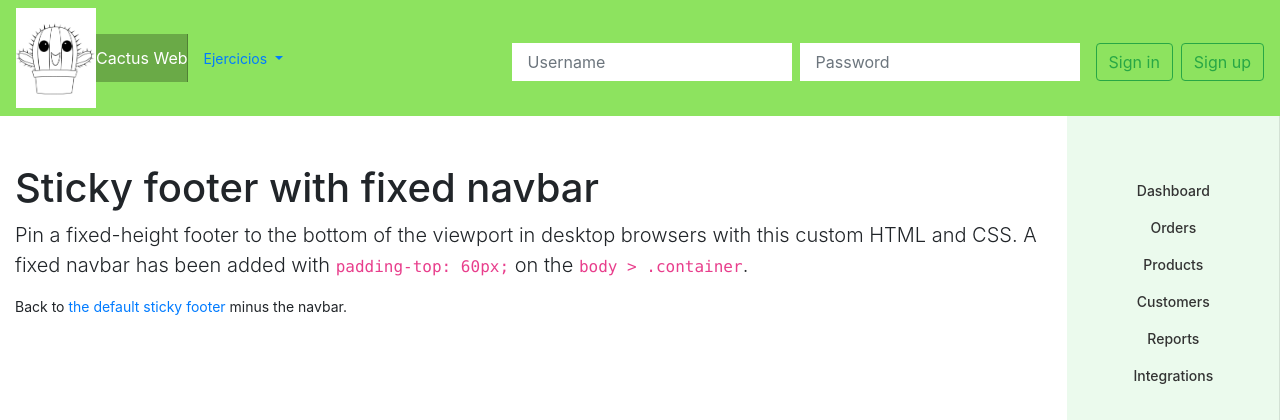
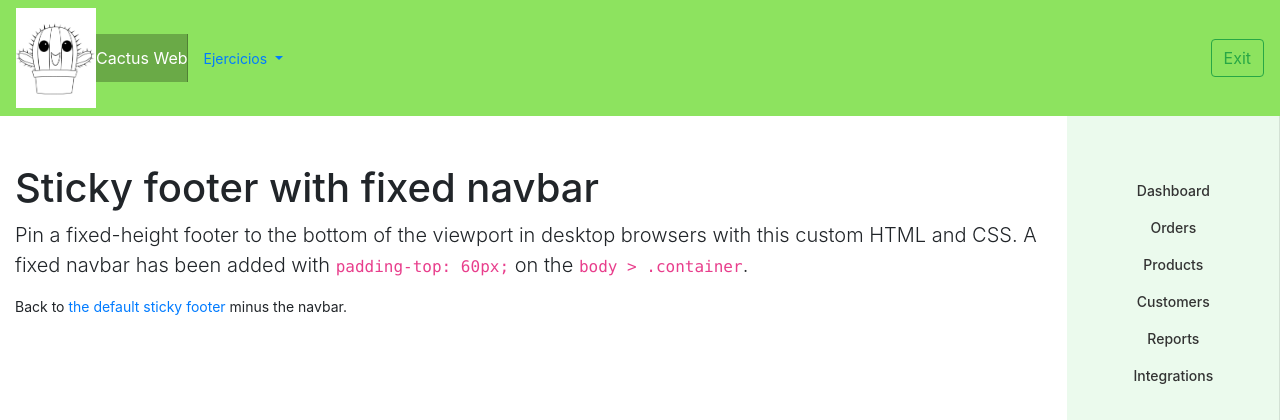
Before and after one commit to patriciacorhid/DAI_practicas, a Flask app: page /p3/ in a window 1280 px wide. Shown: the top 420 px of the page. Run offline with Flask 2, Linux system fonts and the light colour scheme; the visitor is signed in with stand-in values (Sample User, id 1); parts of the project's set-up code (start-up, migrations or seed data) failed here and were passed over; some libraries are stand-ins or nearby versions.

Commit message:
Terminado login y exit

```diff
--- a/app/app.py
+++ b/app/app.py
@@ -189,3 +189,9 @@ def login():
     flash('Invalid username')
 
   return redirect(url_for('p3'))
+
+@app.route('/exit/')
+def exit():
+  session['username'] = ''
+
+  return redirect(url_for('p3'))
--- a/app/templates/p1ej1.html
+++ b/app/templates/p1ej1.html
@@ -9,6 +9,8 @@
   <script src="https://maxcdn.bootstrapcdn.com/bootstrap/3.4.1/js/bootstrap.min.js"></script>
 </head>
 <body>
+
+  <h4>Adivina el número (del 1 al 100):</h4>
 
 <div class="container">
   <form action="/action_page.php">
--- a/app/templates/p3.html
+++ b/app/templates/p3.html
@@ -54,13 +54,20 @@
 	    </li>
           </ul>
 
-	  <!-- Login -->
+	  <!-- Login Formulario -->
+
+	  {% if not session['username'] %}
+	  <!-- Si no hay nadie registrado, muestro formulario -->
 	  <form class="form-inline mt-2" method='POST' action="/login/">
             <input name="username" class="form-control mr-2" type="text" placeholder="Username">
 	    <input name="password" class="form-control mr-2" type="password" placeholder="Password">
             <button class="btn btn-outline-success  my-2 mx-sm-2" type="submit">Sign in</button>
 	    <a class="btn btn-outline-success  my-2" href="/login/">Sign up</a>
           </form>
+	  {% else %}
+	  <!-- Si hay alguien registrado, botón de salir -->
+	  <a class="btn btn-outline-success  my-2" href="/exit/">Exit</a>
+	  {% endif %}
 
         </div>
       </nav>
@@ -69,30 +76,33 @@
     <div class="container-fluid">
   <div class="row">
 
-    <!-- Begin page content -->
+    <!-- Login Message -->
     <main role="main" class="container-fluid col-md-10 col-lg-10" >
       {% with messages = get_flashed_messages() %}
       {% if messages %}
       {% for message in messages %}
       {% if "Invalid" in message %}
+      <!-- Mensaje de error en el login -->
 	<div class="alert alert-danger mt-2" role="alert">
 	    {{ message }}
 	</div>
 	{% else %}
+	<!-- Mensaje de éxito en el login -->
 	<div class="alert alert-success mt-2" role="alert">
 	    {{ message }}
 	</div>
 	{% endif %}
 	{% endfor %}
       {% endif %}
-      {% endwith %}
+	{% endwith %}
 
-      <!-- Dashboard-->
+      <!-- Web content-->
       <h1 class="mt-5">Sticky footer with fixed navbar</h1>
       <p class="lead">Pin a fixed-height footer to the bottom of the viewport in desktop browsers with this custom HTML and CSS. A fixed navbar has been added with <code>padding-top: 60px;</code> on the <code>body &gt; .container</code>.</p>
       <p>Back to <a href="../sticky-footer/">the default sticky footer</a> minus the navbar.</p>
     </main>
 
+    <!-- Dashboard-->
         <nav id="Menu" class="col-md-2 col-lg-2 d-md-block sidebar collapse">
       <div class="sidebar-sticky">
         <ul class="nav flex-column">
```
